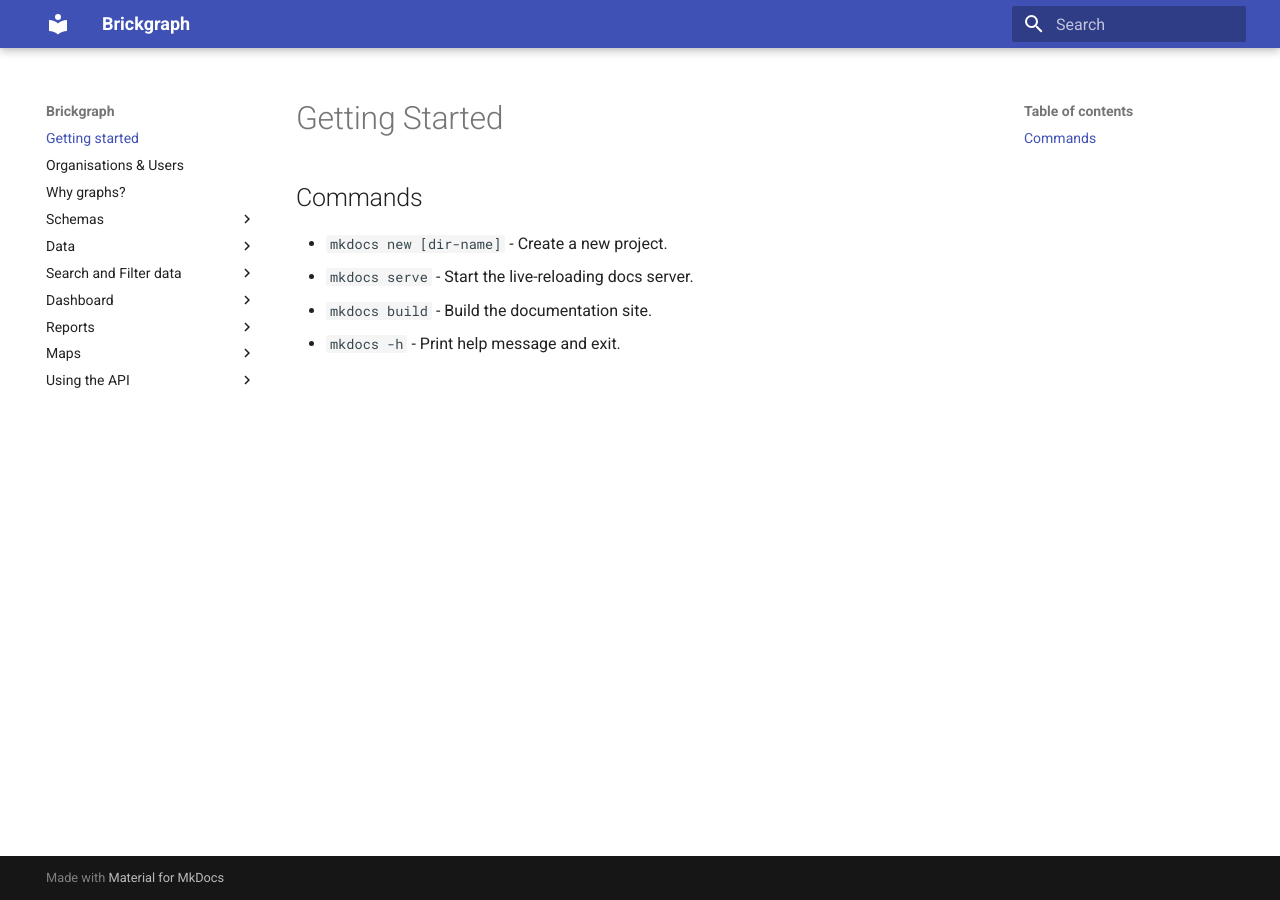
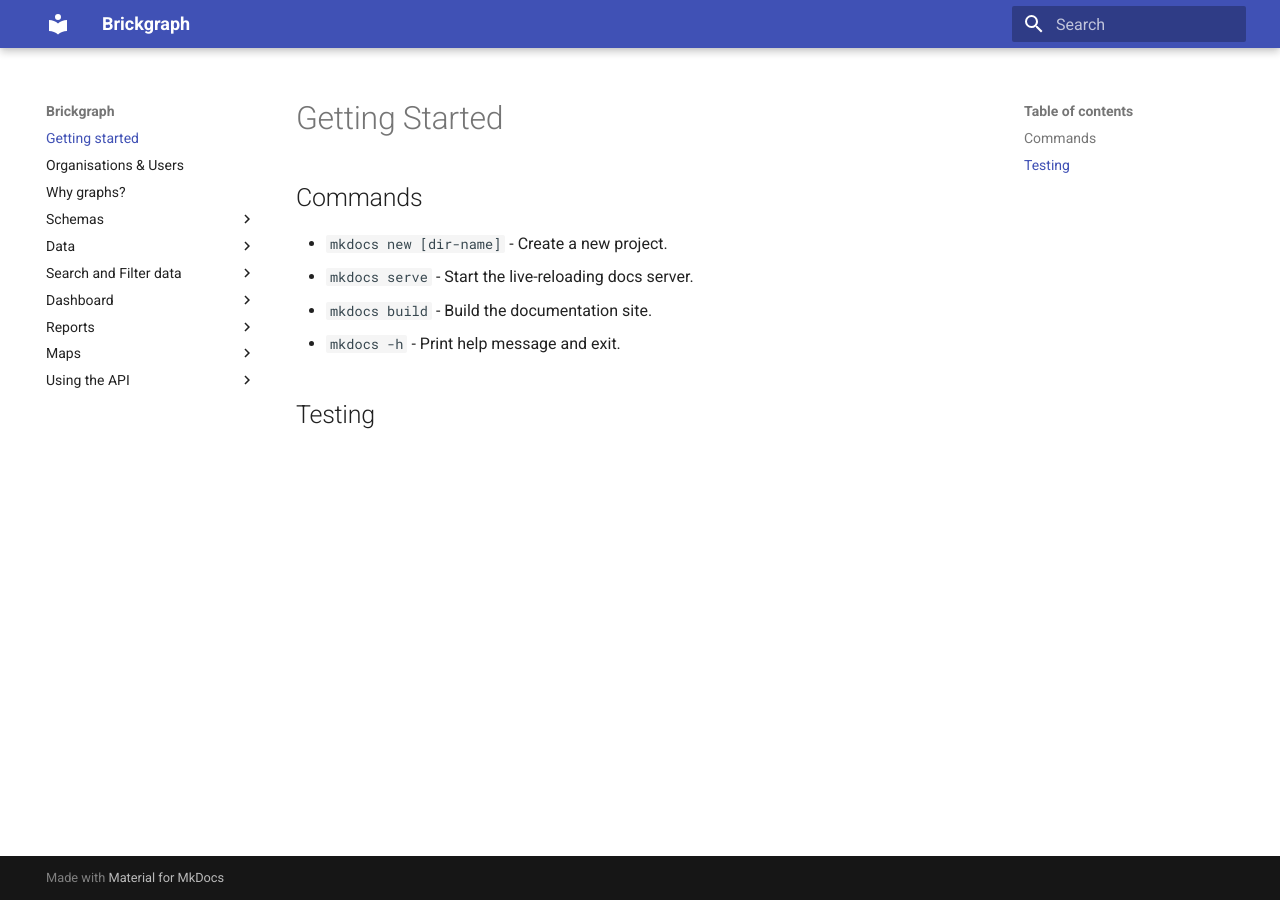
Before and after one commit to Brickgraph/docs, an MkDocs documentation site: the page built from docs/index.md, in a window 1280 px wide. Built offline with MkDocs 1.6.1 and Material for MkDocs 9.7.7, drawn with Linux system fonts in a browser that asks for light colours.

Commit message:
testing table of contents

```diff
--- a/docs/index.md
+++ b/docs/index.md
@@ -6,3 +6,5 @@
 * `mkdocs serve` - Start the live-reloading docs server.
 * `mkdocs build` - Build the documentation site.
 * `mkdocs -h` - Print help message and exit.
+
+## Testing
```
